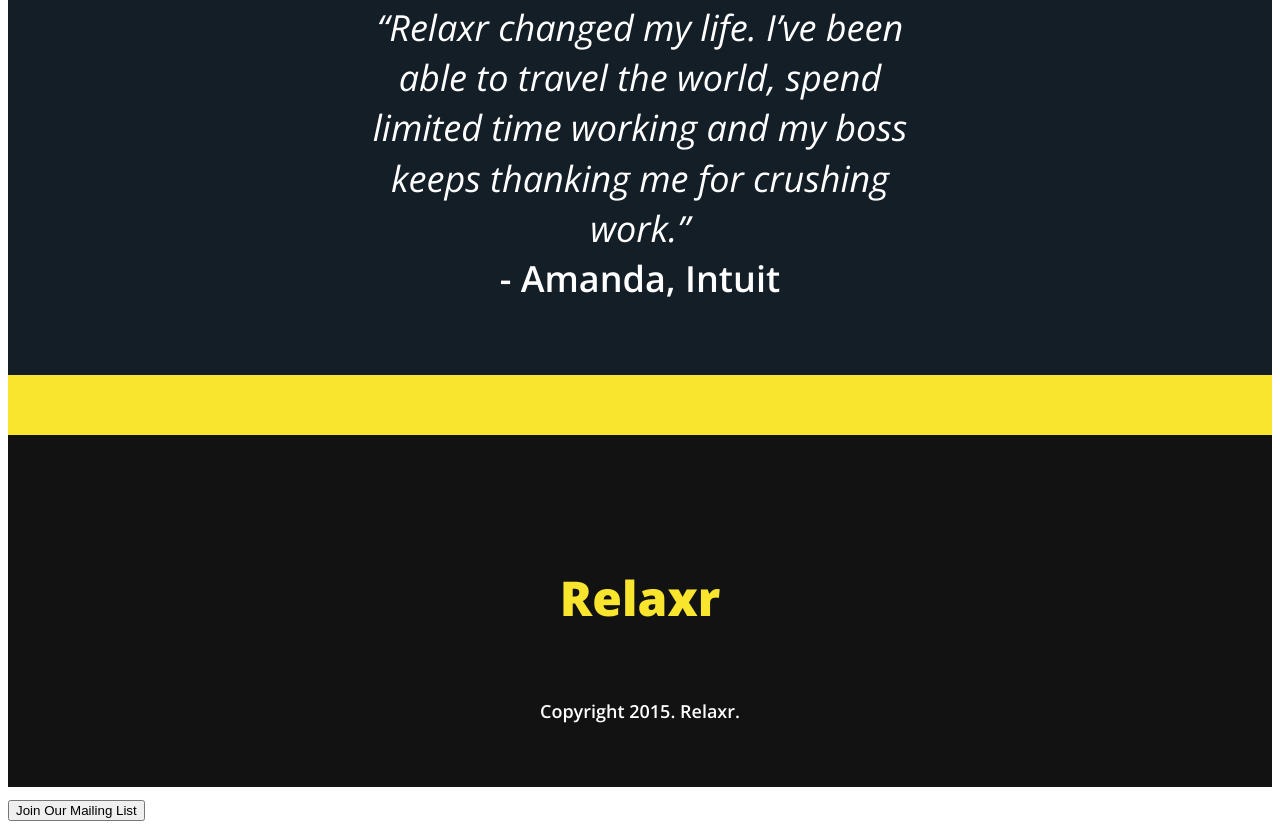
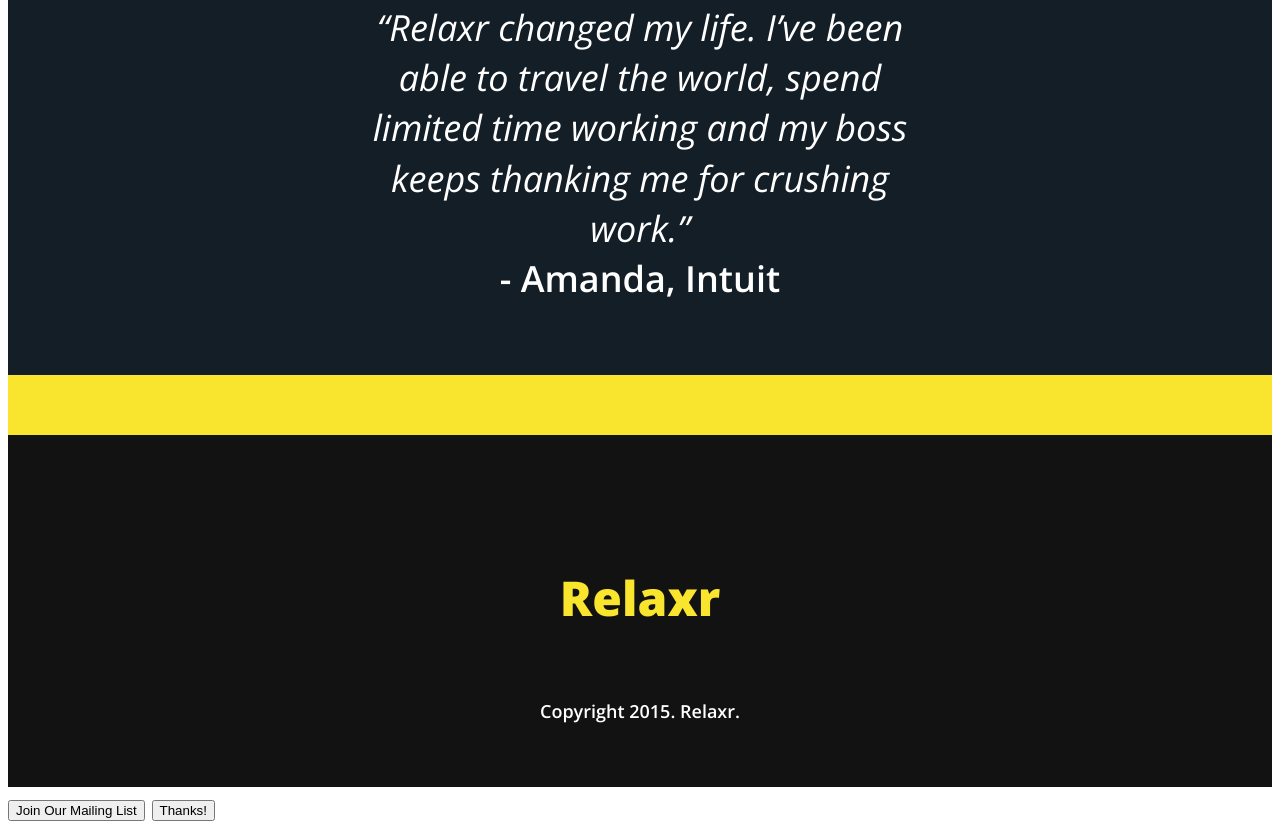
Before and after one commit to cfcrawford/git-practice-two, a plain HTML site: page git-and-github-practice-two/index.html in a window 1280 px wide. Shown: the part 1449-2280 px from the top of the page. Drawn offline with nearby package versions, Linux system fonts and the light colour scheme.

Commit message:
added thank you button

```diff
--- a/git-and-github-practice-two/index.html
+++ b/git-and-github-practice-two/index.html
@@ -51,5 +51,6 @@
       <p class="copyright">Copyright 2015. Relaxr.</p>
     </footer>
     <button>Join Our Mailing List</button>
+    <button>Thanks!</button>
   </body>
 </html>
```
